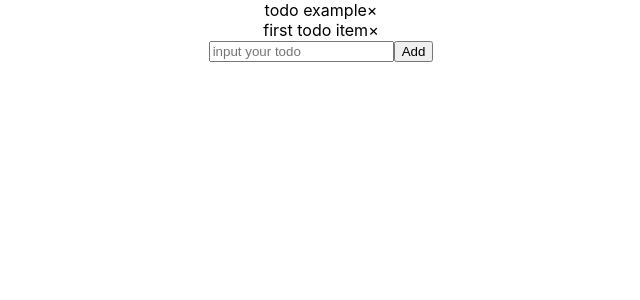
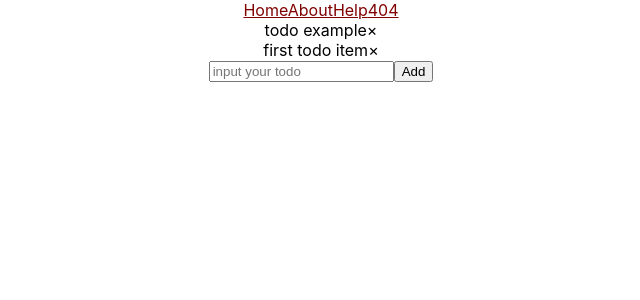
Before and after one commit to Cik-hey/todolist-with-antd, a React (Create React App) app: page / in a window 1280 px wide. Shown: the top 300 px of the page, without its empty margins (319-959 px from the left). Built offline with nearby package versions, Linux system fonts and the light colour scheme.

Commit message:
feat:added BasicLayout

```diff
--- a/src/App.js
+++ b/src/App.js
@@ -1,20 +1,22 @@
 import './App.css';
 import TodoList from './features/todo/TodoList';
-import PromiseDemo from './features/todo/PromiseDemo';
 import { BrowserRouter, Routes, Route } from "react-router-dom";
 import NotFoundPage from './pages/NotFoundPage';
 import AboutPage from './pages/AboutPage';
 import HelpPage from './pages/HelpPage';
+import BasicLayout from './layout/BasicLayout';
 
 function App() {
   return (
     <div className="App">
       <BrowserRouter>
         <Routes>
-          <Route path="/" element={<TodoList />} />
-          <Route path="/about" element={<AboutPage />} />
-          <Route path="/help" element={<HelpPage />} />
-          <Route path="/*" element={<NotFoundPage />} />
+          <Route path="/" element={<BasicLayout />}>
+            <Route path="/" element={<TodoList />} />
+            <Route path="/about" element={<AboutPage />} />
+            <Route path="/help" element={<HelpPage />} />
+            <Route path="/*" element={<NotFoundPage />} />
+          </Route>
         </Routes>
       </BrowserRouter>
     </div>
--- /dev/null
+++ b/src/layout/BasicLayout.css
@@ -0,0 +1,3 @@
+nav a {
+    color: maroon;
+}
--- /dev/null
+++ b/src/layout/BasicLayout.jsx
@@ -0,0 +1,21 @@
+import React from 'react'
+import { Link, Outlet } from 'react-router-dom';
+import "./BasicLayout.css"
+
+function BasicLayout() {
+  return (
+    <div>
+      <nav>
+        <Link to="/">Home</Link>
+        <Link to="/about">About</Link >
+        <Link to="/help">Help</Link >
+        <Link to="/404">404</Link >
+      </nav>
+      <div className='content'>
+        <Outlet />
+      </div>
+    </div>
+  )
+}
+
+export default BasicLayout
```
